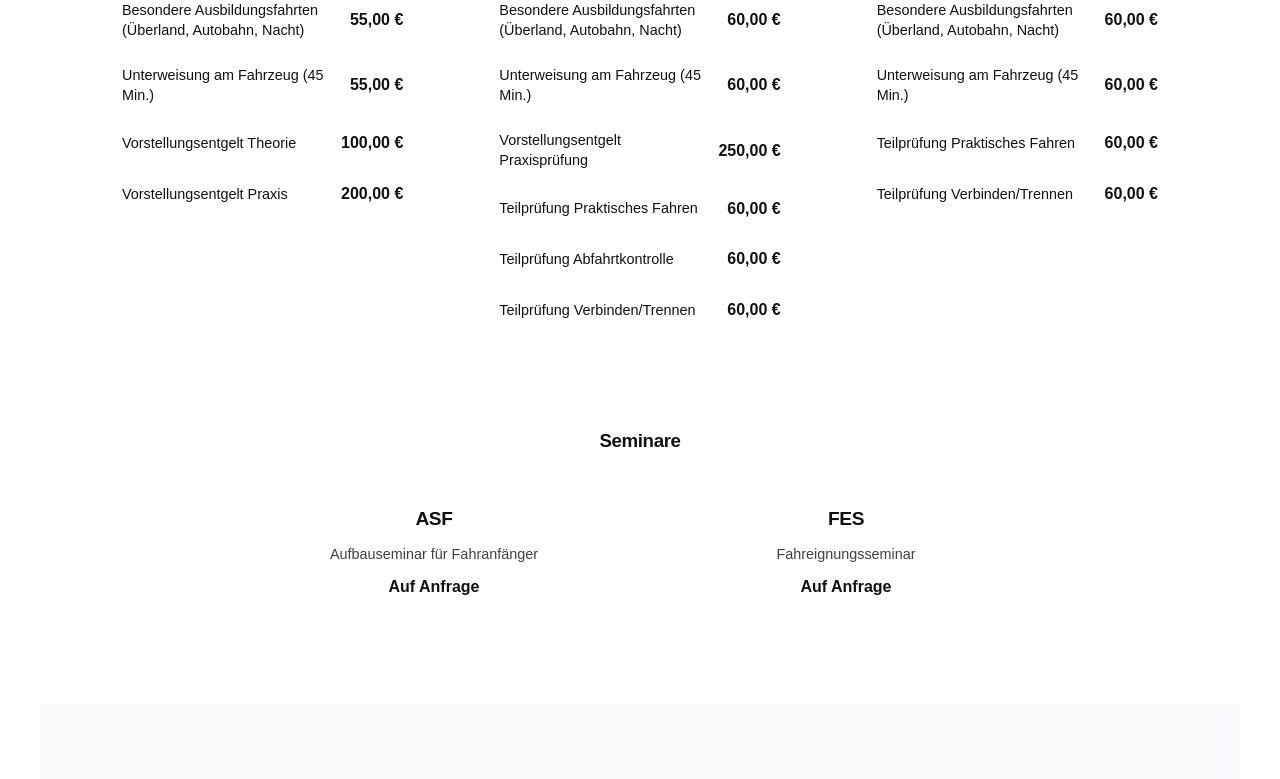
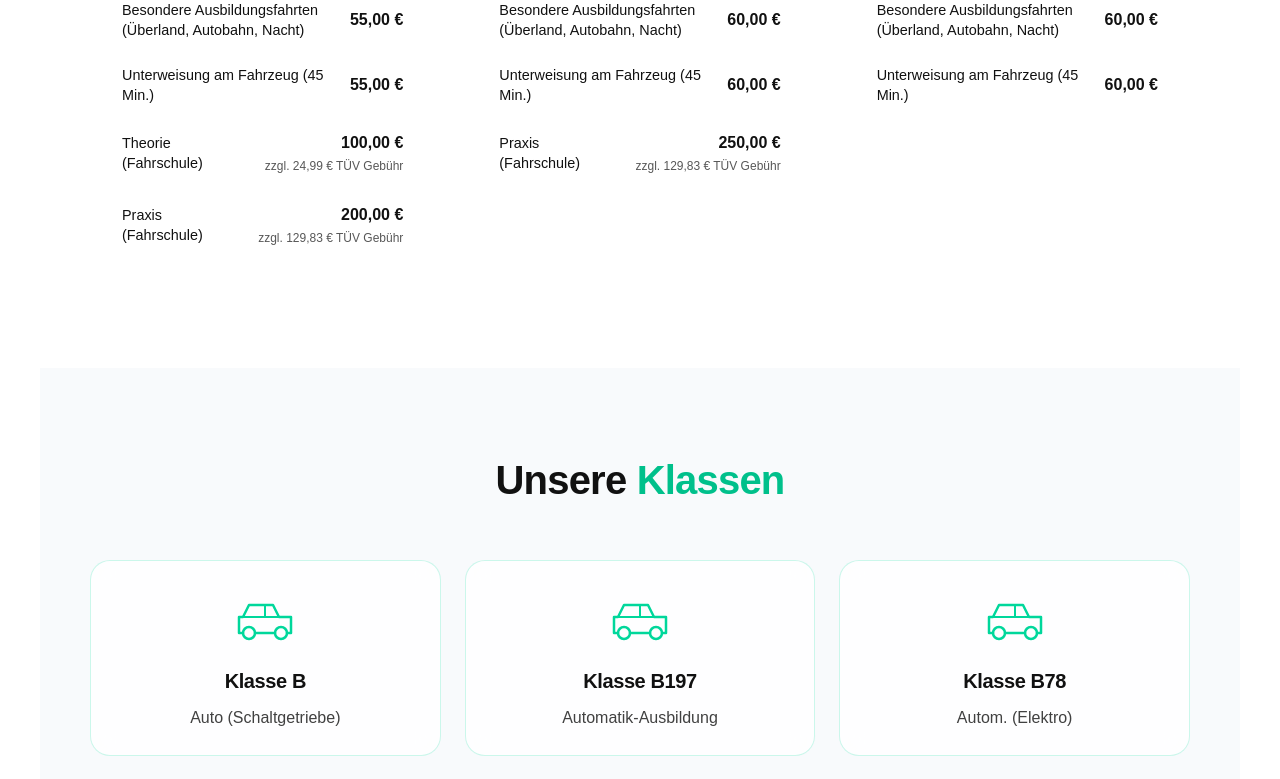
Before and after one commit to WooZoZooW/Sedat, a Next.js app: page / in a window 1280 px wide. Shown: the part 1820-2599 px from the top of the page. Built offline with nearby package versions, Linux system fonts and the light colour scheme.

Commit message:
feat: clarify pricing by grouping TÜV fees with main prices and adding zzgl. hints

```diff
--- a/src/components/Pricing.module.css
+++ b/src/components/Pricing.module.css
@@ -90,42 +90,18 @@
     white-space: nowrap;
 }
 
-.seminars {
-    width: 100%;
-    max-width: 800px;
-    text-align: center;
-    margin-top: 1rem;
+.priceWrapper {
+    display: flex;
+    flex-direction: column;
+    align-items: flex-end;
+    gap: 0.1rem;
 }
 
-.seminars h3 {
-    margin-bottom: 1.5rem;
-    color: var(--text-color);
-}
-
-.seminarCards {
-    display: grid;
-    grid-template-columns: repeat(auto-fit, minmax(250px, 1fr));
-    gap: 1.5rem;
-}
-
-.seminarCard {
-    padding: 1.5rem;
-    display: flex;
-    flex-direction: column;
-    gap: 0.5rem;
-    align-items: center;
-}
-
-.seminarCard h4 {
-    margin: 0;
+.hint {
+    font-size: 0.75rem;
+    opacity: 0.7;
     color: var(--primary-color);
-    font-size: 1.2rem;
-}
-
-.seminarCard p {
-    margin: 0;
-    font-size: 0.9rem;
-    opacity: 0.8;
+    text-align: right;
 }
 
 @media (max-width: 768px) {
--- a/src/components/Pricing.tsx
+++ b/src/components/Pricing.tsx
@@ -10,8 +10,8 @@ const pricingData = [
       { labelKey: "pricing.item.lesson", price: "55,00" },
       { labelKey: "pricing.item.special", price: "55,00" },
       { labelKey: "pricing.item.instruction", price: "55,00" },
-      { labelKey: "pricing.item.theory_exam", price: "100,00" },
-      { labelKey: "pricing.item.praxis_exam", price: "200,00" },
+      { labelKey: "pricing.item.theory_exam", hintKey: "pricing.item.theory_exam_hint", price: "100,00" },
+      { labelKey: "pricing.item.praxis_exam", hintKey: "pricing.item.praxis_exam_hint", price: "200,00" },
     ]
   },
   {
@@ -21,10 +21,7 @@ const pricingData = [
       { labelKey: "pricing.item.lesson", price: "60,00" },
       { labelKey: "pricing.item.special", price: "60,00" },
       { labelKey: "pricing.item.instruction", price: "60,00" },
-      { labelKey: "pricing.item.praxis_exam_be", price: "250,00" },
-      { labelKey: "pricing.item.partial_praxis", price: "60,00" },
-      { labelKey: "pricing.item.partial_check", price: "60,00" },
-      { labelKey: "pricing.item.partial_connect", price: "60,00" },
+      { labelKey: "pricing.item.praxis_exam_be", hintKey: "pricing.item.praxis_exam_be_hint", price: "250,00" },
     ]
   },
   {
@@ -34,8 +31,6 @@ const pricingData = [
       { labelKey: "pricing.item.lesson", price: "60,00" },
       { labelKey: "pricing.item.special", price: "60,00" },
       { labelKey: "pricing.item.instruction", price: "60,00" },
-      { labelKey: "pricing.item.partial_praxis", price: "60,00" },
-      { labelKey: "pricing.item.partial_connect", price: "60,00" },
     ]
   }
 ];
@@ -63,28 +58,17 @@ const Pricing = () => {
                                 {category.items.map((item, i) => (
                                     <li key={i} className={styles.priceItem}>
                                         <span className={styles.label}>{t(item.labelKey as any)}</span>
-                                        <span className={styles.price}>{item.price} €</span>
+                                        <div className={styles.priceWrapper}>
+                                            <span className={styles.price}>{item.price} €</span>
+                                            {item.hintKey && (
+                                                <span className={styles.hint}>{t(item.hintKey as any)}</span>
+                                            )}
+                                        </div>
                                     </li>
                                 ))}
                             </ul>
                         </div>
                     ))}
-                </div>
-
-                <div className={styles.seminars}>
-                    <h3>{t('pricing.seminars.title')}</h3>
-                    <div className={styles.seminarCards}>
-                        <div className={`glass-card ${styles.seminarCard}`}>
-                            <h4>{t('pricing.seminars.asf.name')}</h4>
-                            <p>{t('pricing.seminars.asf.desc')}</p>
-                            <span className={styles.price}>{t('pricing.seminars.on_request')}</span>
-                        </div>
-                        <div className={`glass-card ${styles.seminarCard}`}>
-                            <h4>{t('pricing.seminars.fes.name')}</h4>
-                            <p>{t('pricing.seminars.fes.desc')}</p>
-                            <span className={styles.price}>{t('pricing.seminars.on_request')}</span>
-                        </div>
-                    </div>
                 </div>
             </div>
         </section>
--- a/src/constants/translations.ts
+++ b/src/constants/translations.ts
@@ -86,12 +86,12 @@ export const translations = {
     "pricing.item.lesson": { de: "Fahrstunde (45 Min.)", tr: "Direksiyon Dersi (45 dk)", en: "Driving Lesson (45 min)", ru: "Урок вождения (45 мин)" },
     "pricing.item.special": { de: "Besondere Ausbildungsfahrten (Überland, Autobahn, Nacht)", tr: "Özel Sürüşler (Şehir dışı, Otoyol, Gece)", en: "Special Driving Lessons (Cross-country, Highway, Night)", ru: "Специальные поездки (загородные, автобан, ночные)" },
     "pricing.item.instruction": { de: "Unterweisung am Fahrzeug (45 Min.)", tr: "Araç Tanıtımı (45 dk)", en: "Vehicle Instruction (45 min)", ru: "Инструктаж по автомобилю (45 мин)" },
-    "pricing.item.theory_exam": { de: "Vorstellungsentgelt Theorie", tr: "Teorik Sınav Sunum Ücreti", en: "Theory Exam Presentation Fee", ru: "Экзамен по теории (сборы)" },
-    "pricing.item.praxis_exam": { de: "Vorstellungsentgelt Praxis", tr: "Pratik Sınav Sunum Ücreti", en: "Practical Exam Presentation Fee", ru: "Экзамен по вождению (сборы)" },
-    "pricing.item.praxis_exam_be": { de: "Vorstellungsentgelt Praxisprüfung", tr: "Uygulamalı Sınav Sunum Ücreti", en: "Practical Exam Presentation Fee", ru: "Практический экзамен (сборы)" },
-    "pricing.item.partial_praxis": { de: "Teilprüfung Praktisches Fahren", tr: "Kısmi Sınav Uygulamalı Sürüş", en: "Partial Exam Practical Driving", ru: "Частичный экзамен (вождение)" },
-    "pricing.item.partial_check": { de: "Teilprüfung Abfahrtkontrolle", tr: "Kısmi Sınav Kalkış Kontrolü", en: "Partial Exam Departure Check", ru: "Частичный экзамен (контроль перед выездом)" },
-    "pricing.item.partial_connect": { de: "Teilprüfung Verbinden/Trennen", tr: "Kısmi Sınav Bağlama/Ayırma", en: "Partial Exam Coupling/Uncoupling", ru: "Частичный экзамен (сцепка/расцепка)" },
+    "pricing.item.theory_exam": { de: "Theorie (Fahrschule)", tr: "Teori (Sürücü Kursu)", en: "Theory (Driving School)", ru: "Теория (Автошкола)" },
+    "pricing.item.theory_exam_hint": { de: "zzgl. 24,99 € TÜV Gebühr", tr: "+ 24,99 € TÜV Ücreti", en: "+ 24,99 € TÜV Fee", ru: "+ 24,99 € взнос в TÜV" },
+    "pricing.item.praxis_exam": { de: "Praxis (Fahrschule)", tr: "Pratik (Sürücü Kursu)", en: "Practical (Driving School)", ru: "Практика (Автошкола)" },
+    "pricing.item.praxis_exam_hint": { de: "zzgl. 129,83 € TÜV Gebühr", tr: "+ 129,83 € TÜV Ücreti", en: "+ 129,83 € TÜV Fee", ru: "+ 129,83 € взнос в TÜV" },
+    "pricing.item.praxis_exam_be": { de: "Praxis (Fahrschule)", tr: "Pratik (Sürücü Kursu)", en: "Practical (Driving School)", ru: "Практика (Автошкола)" },
+    "pricing.item.praxis_exam_be_hint": { de: "zzgl. 129,83 € TÜV Gebühr", tr: "+ 129,83 € TÜV Ücreti", en: "+ 129,83 € TÜV Fee", ru: "+ 129,83 € взнос в TÜV" },
 
     // Seminars
     "pricing.seminars.title": { de: "Seminare", tr: "Seminerler", en: "Seminars", ru: "Семинары" },
```
Also changed, not shown: tsconfig.json (+14 -4 lines).
